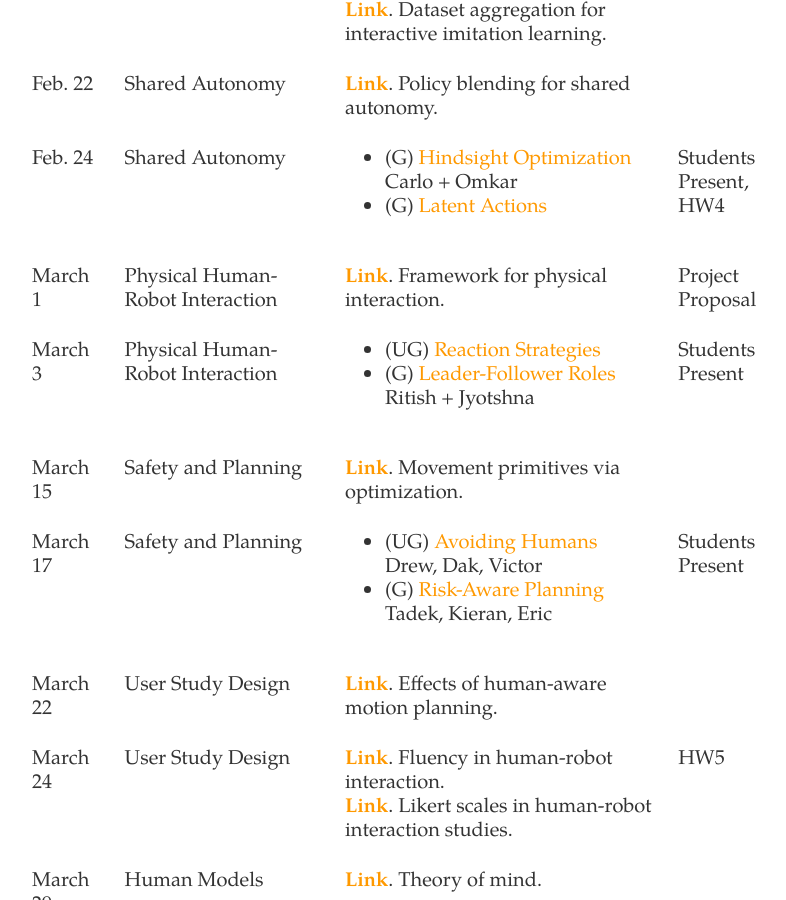
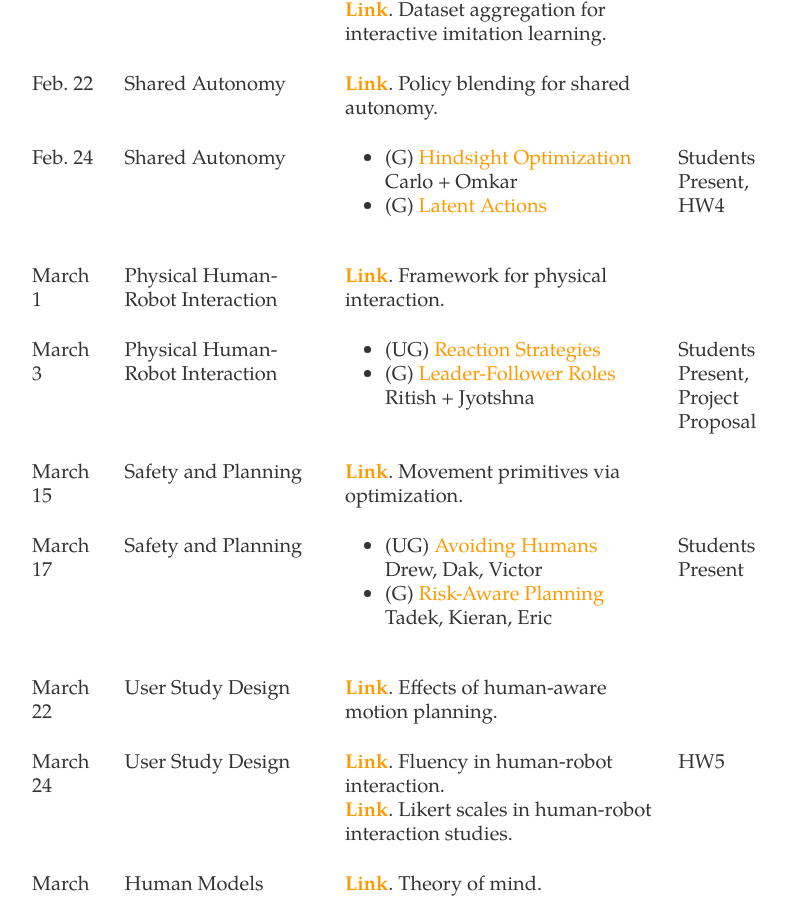
Before and after one commit to dylan-losey/dylan-losey.github.io, a Jekyll site: the page built from me5824-spring22.html, in a window 1280 px wide and 900 px high, scrolled down 2701 px. Shown: the whole window, without its empty margins (222-1008 px from the left). Built offline with Jekyll 4.4.1, drawn with Linux system fonts in a browser that asks for light colours; nearby versions of some CDN libraries; some of the changed lines change nothing that is shown.

Commit message:
schedule update

```diff
--- a/me5824-spring22.html
+++ b/me5824-spring22.html
@@ -239,7 +239,7 @@ tags: me5824-spring2022
         <b><a class="link" href="{{ site.baseurl }} /pdfs/me5824/jarrasse_framework2012.pdf">Link</a></b>.
         Framework for physical interaction.
       </td>
-      <td>Project Proposal</td>
+      <td></td>
     </tr>
     <tr>
       <td>March 3</td>
@@ -250,7 +250,7 @@ tags: me5824-spring2022
           <li>(G) <a class="link" href="{{ site.baseurl }} /pdfs/me5824/mortl_role2012.pdf">Leader-Follower Roles</a><br>Ritish + Jyotshna</li>
         </ul>
       </td>
-      <td>Students Present</td>
+      <td>Students Present,<br>Project Proposal</td>
     </tr>
     <tr>
       <td>March 15</td>
```
